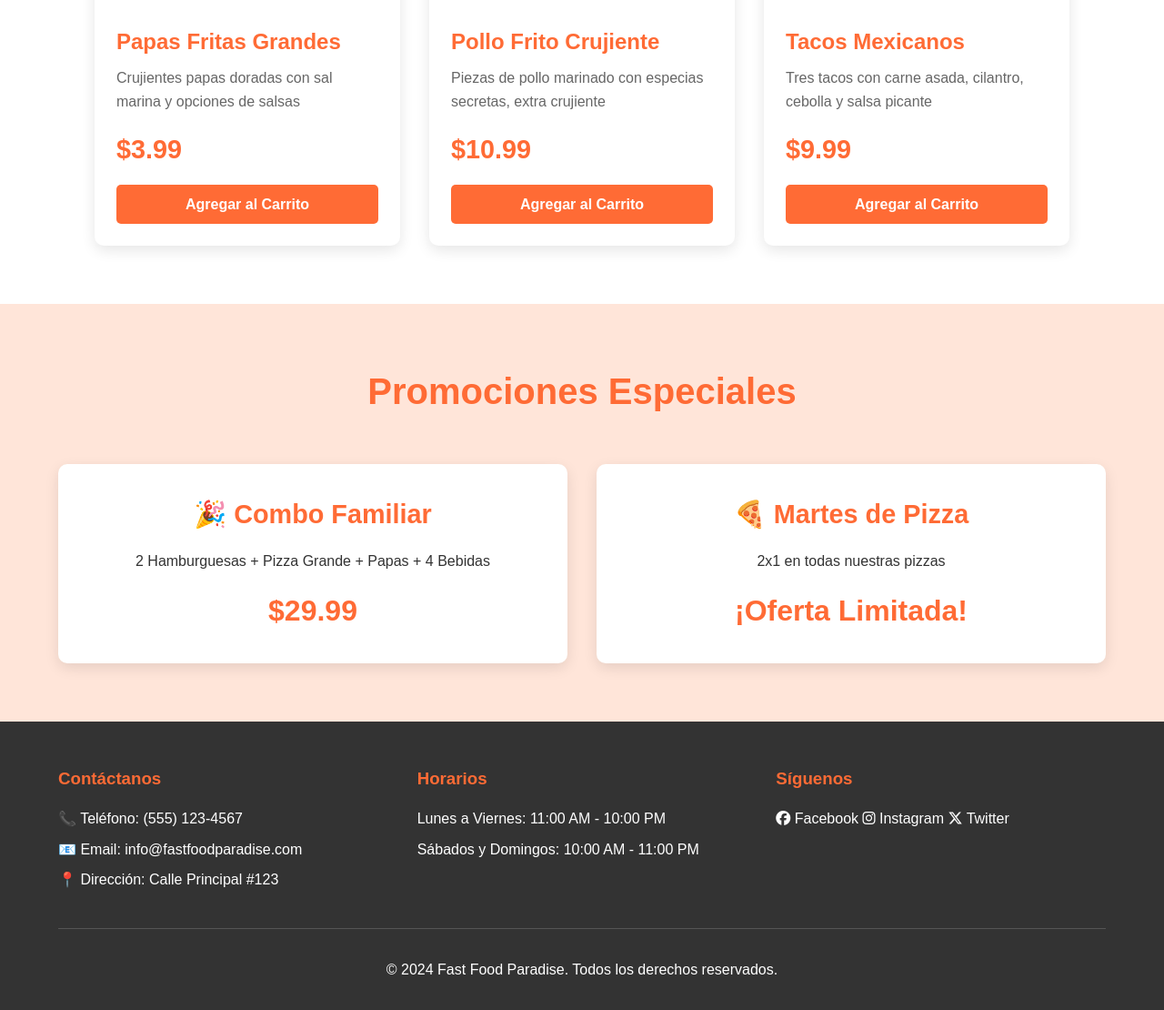
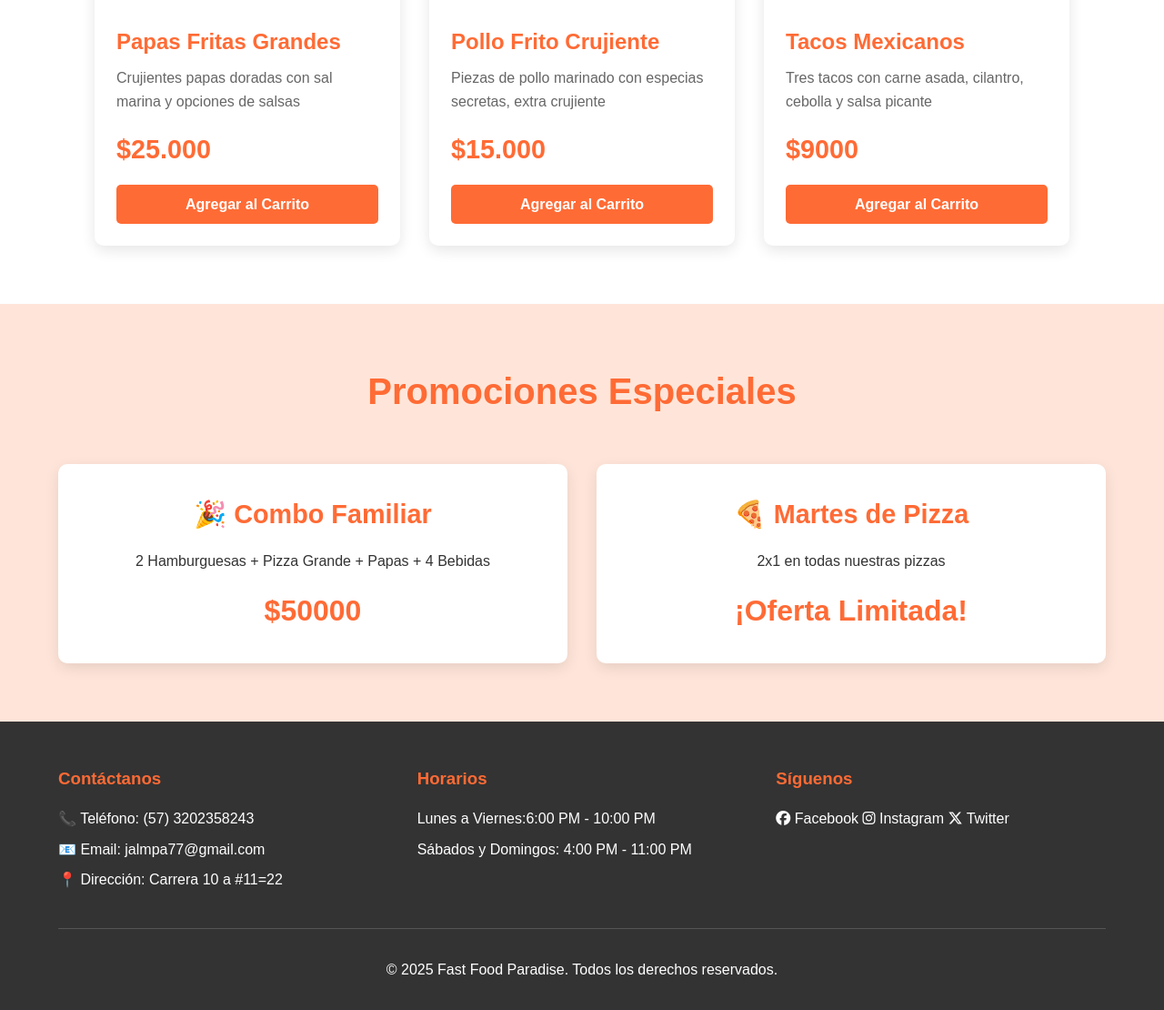
Before and after one commit to Jlombanar/restaurante, a plain HTML site: page index.htm in a window 1280 px wide. Shown: the part 1591-2701 px from the top of the page at 91% size. Drawn offline with Linux system fonts and the light colour scheme.

Commit message:
subiendo actualizaciones

```diff
--- a/index.htm
+++ b/index.htm
@@ -45,7 +45,7 @@
                 <div class="card-content">
                     <h3>Hamburguesa Clásica</h3>
                     <p>Carne 100% res, queso cheddar, lechuga, tomate y nuestra salsa especial</p>
-                    <span class="price">$8.99</span>
+                    <span class="price">$20.000</span>
                     <button class="order-btn">Agregar al Carrito</button>
                 </div>
             </div>
@@ -56,7 +56,7 @@
                 <div class="card-content">
                     <h3>Pizza Suprema</h3>
                     <p>Pepperoni, champiñones, pimientos, cebolla y extra queso mozzarella</p>
-                    <span class="price">$12.99</span>
+                    <span class="price">$30.000</span>
                     <button class="order-btn">Agregar al Carrito</button>
                 </div>
             </div>
@@ -67,7 +67,7 @@
                 <div class="card-content">
                     <h3>Hot Dog Especial</h3>
                     <p>Salchicha premium, cebolla caramelizada, salsas artesanales</p>
-                    <span class="price">$5.99</span>
+                    <span class="price">$20.000</span>
                     <button class="order-btn">Agregar al Carrito</button>
                 </div>
             </div>
@@ -78,7 +78,7 @@
                 <div class="card-content">
                     <h3>Papas Fritas Grandes</h3>
                     <p>Crujientes papas doradas con sal marina y opciones de salsas</p>
-                    <span class="price">$3.99</span>
+                    <span class="price">$25.000</span>
                     <button class="order-btn">Agregar al Carrito</button>
                 </div>
             </div>
@@ -89,7 +89,7 @@
                 <div class="card-content">
                     <h3>Pollo Frito Crujiente</h3>
                     <p>Piezas de pollo marinado con especias secretas, extra crujiente</p>
-                    <span class="price">$10.99</span>
+                    <span class="price">$15.000</span>
                     <button class="order-btn">Agregar al Carrito</button>
                 </div>
             </div>
@@ -100,7 +100,7 @@
                 <div class="card-content">
                     <h3>Tacos Mexicanos</h3>
                     <p>Tres tacos con carne asada, cilantro, cebolla y salsa picante</p>
-                    <span class="price">$9.99</span>
+                    <span class="price">$9000</span>
                     <button class="order-btn">Agregar al Carrito</button>
                 </div>
             </div>
@@ -114,7 +114,7 @@
             <div class="promo-card">
                 <h3>🎉 Combo Familiar</h3>
                 <p>2 Hamburguesas + Pizza Grande + Papas + 4 Bebidas</p>
-                <span class="promo-price">$29.99</span>
+                <span class="promo-price">$50000</span>
             </div>
             <div class="promo-card">
                 <h3>🍕 Martes de Pizza</h3>
@@ -129,14 +129,14 @@
         <div class="footer-content">
             <div class="footer-section">
                 <h3>Contáctanos</h3>
-                <p>📞 Teléfono: (555) 123-4567</p>
-                <p>📧 Email: info@fastfoodparadise.com</p>
-                <p>📍 Dirección: Calle Principal #123</p>
+                <p>📞 Teléfono: (57) 3202358243</p>
+                <p>📧 Email: jalmpa77@gmail.com</p>
+                <p>📍 Dirección: Carrera 10 a #11=22</p>
             </div>
             <div class="footer-section">
                 <h3>Horarios</h3>
-                <p>Lunes a Viernes: 11:00 AM - 10:00 PM</p>
-                <p>Sábados y Domingos: 10:00 AM - 11:00 PM</p>
+                <p>Lunes a Viernes:6:00 PM - 10:00 PM</p>
+                <p>Sábados y Domingos: 4:00 PM - 11:00 PM</p>
             </div>
             <div class="footer-section">
                 <h3>Síguenos</h3>
@@ -149,7 +149,7 @@
             </div>
         </div>
         <div class="footer-bottom">
-            <p>&copy; 2024 Fast Food Paradise. Todos los derechos reservados.</p>
+            <p>&copy; 2025 Fast Food Paradise. Todos los derechos reservados.</p>
         </div>
     </footer>
 
```
